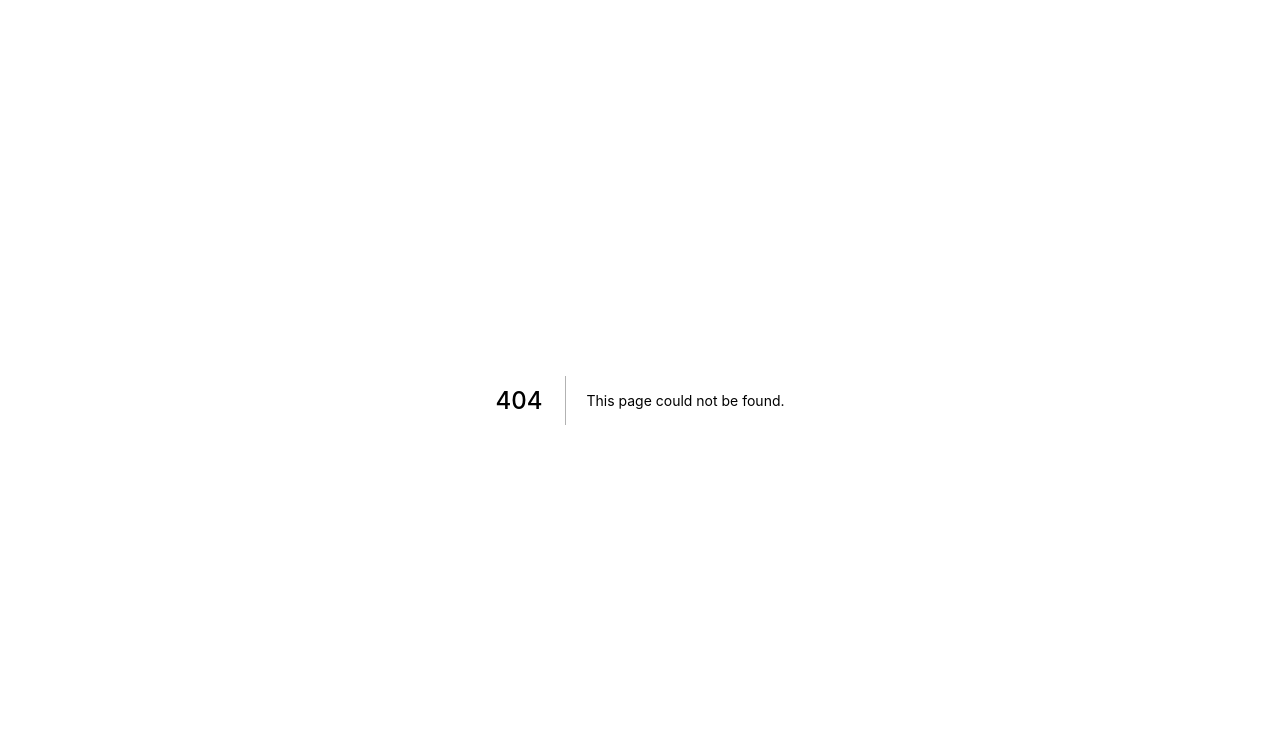
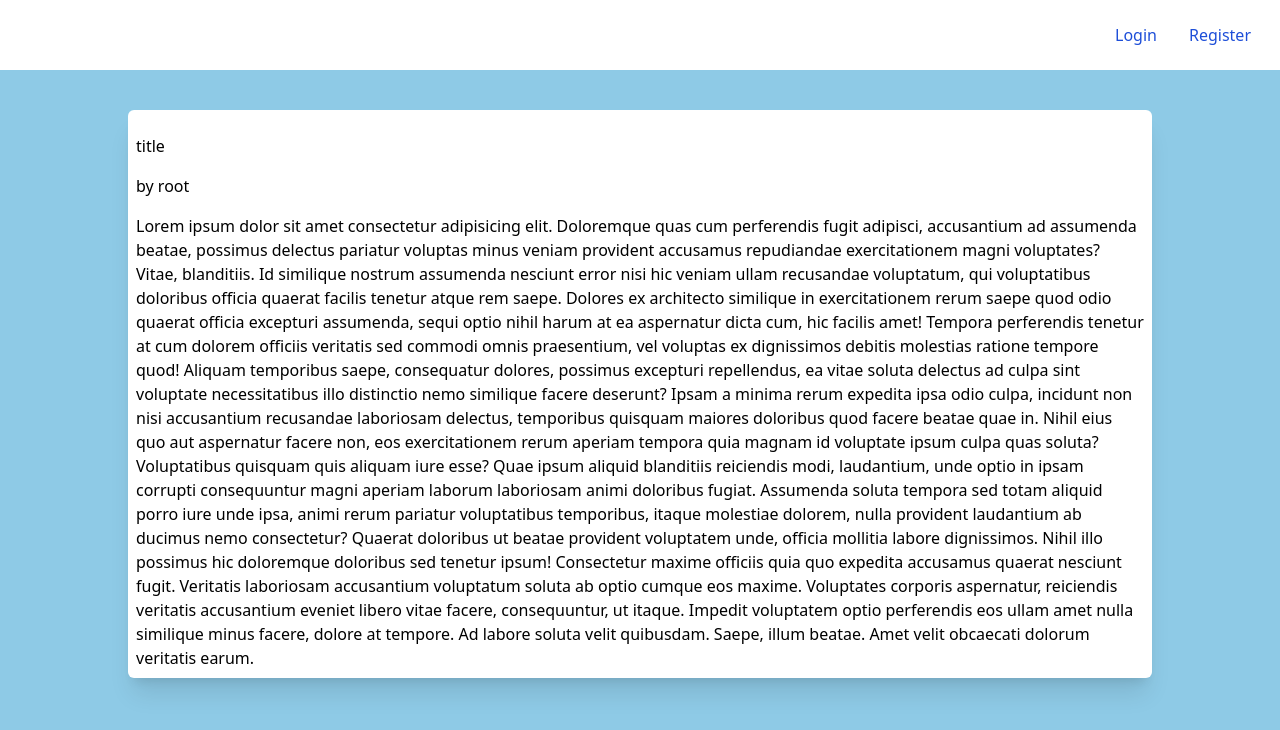
Before and after one commit to zYasser/DarkBlog, a Next.js app in the folder Front-End/: page /post/1 in a window 1280 px wide. Before the commit this address had no page. Shown: the top 730 px of the page. Built offline with nearby package versions, Linux system fonts and the light colour scheme; no server answers.

Commit message:
Designed page to display post by the id

```diff
--- a/Front-End/api/fetchPost.ts
+++ b/Front-End/api/fetchPost.ts
@@ -1,6 +1,7 @@
 import axios from "axios";
 
-export const fetchPost =  (page: number) => {
+export const fetchPost = (page: number) => {
+
   return axios({
     method: "get",
     url: `http://localhost:8080/api/post/posts?page=${page}`,
--- a/Front-End/api/me.ts
+++ b/Front-End/api/me.ts
@@ -1,9 +1,12 @@
 import axios from "axios";
 
-export const me =  () => {
+export const me = () => {
   return axios({
     method: "get",
     url: "http://localhost:8080/api/me",
     withCredentials: true,
+    headers: {
+      "Access-Control-Allow-Credentials": true,
+    },
   });
 };
--- a/Front-End/components/Navbar.tsx
+++ b/Front-End/components/Navbar.tsx
@@ -1,18 +1,21 @@
 import React, { useEffect, useState } from "react";
 import NextLink from "next/link";
+import { me } from "../api/me";
 interface NavBarProps {}
 
 export const NavBar: React.FC<NavBarProps> = ({}) => {
   const [user, setUser] = useState() as any;
-  // useEffect(() => {
-  //   const fetchUser = async () => {
-  //     const result = await me();
-  //     if (result.status === 200) {
-  //       setUser(result.data);
-  //     }
-  //   }
-  //   fetchUser();
-  // });
+  useEffect(() => {
+    const fetchUser = async () => {
+      const result = await me();
+      if (result.status === 200) {
+        setUser(result.data);
+        console.log(user);
+
+      }
+    }
+    fetchUser();
+  },[]);
 
   return (
     <div>
@@ -22,7 +25,7 @@ export const NavBar: React.FC<NavBarProps> = ({}) => {
             {user ? (
               <>
                 <h2 className="text-stone-50 font-loto 2xl:text-xl">
-                  {user.username}
+                  {user}
                 </h2>
               </>
             ) : (
--- a/Front-End/package.json
+++ b/Front-End/package.json
@@ -12,6 +12,7 @@
     "axios": "^0.27.2",
     "express": "^4.18.1",
     "formik": "^2.2.9",
+    "js-cookie": "^3.0.1",
     "next": "12.2.5",
     "react": "18.2.0",
     "react-dom": "18.2.0"
--- a/Front-End/pages/index.tsx
+++ b/Front-End/pages/index.tsx
@@ -1,14 +1,17 @@
 import NextLink from "next/link";
-import { useCallback, useEffect, useState } from "react";
+import { useEffect, useState } from "react";
 import { fetchPost } from "../api/fetchPost";
 import { LoadingAnimation } from "../components/LoadingAnimation";
 import { NavBar } from "../components/Navbar";
+import Cookies from "js-cookie";
 
 export default function Home() {
   const [posts, setPosts] = useState([]);
   const [fetch, setFetch] = useState(true);
   const [page, setPage] = useState(0);
   const [hasMore, setHasMore] = useState(true);
+  console.log(Cookies.get());
+
   const fetchPosts = () => {
     fetchPost(page)
       .then((result) => {
--- /dev/null
+++ b/Front-End/pages/post/[id].tsx
@@ -0,0 +1,61 @@
+import React from "react";
+import { NavBar } from "../../components/Navbar";
+import { useRouter } from "next/router";
+
+interface PostProps {}
+
+export const Post: React.FC<PostProps> = ({}) => {
+  const router = useRouter();
+  const { id } = router.query;
+  console.log(id);
+
+  return (
+    <div>
+      <NavBar />
+      <div className="w-4/5 items-center m-auto my-10 border-solid bg-white p-2 rounded-md shadow-xl">
+        <div className="my-4 ">
+          <h1 className="my-4">title</h1>
+          <h2>by root</h2>
+        </div>
+        <p>
+          Lorem ipsum dolor sit amet consectetur adipisicing elit. Doloremque
+          quas cum perferendis fugit adipisci, accusantium ad assumenda beatae,
+          possimus delectus pariatur voluptas minus veniam provident accusamus
+          repudiandae exercitationem magni voluptates? Vitae, blanditiis. Id
+          similique nostrum assumenda nesciunt error nisi hic veniam ullam
+          recusandae voluptatum, qui voluptatibus doloribus officia quaerat
+          facilis tenetur atque rem saepe. Dolores ex architecto similique in
+          exercitationem rerum saepe quod odio quaerat officia excepturi
+          assumenda, sequi optio nihil harum at ea aspernatur dicta cum, hic
+          facilis amet! Tempora perferendis tenetur at cum dolorem officiis
+          veritatis sed commodi omnis praesentium, vel voluptas ex dignissimos
+          debitis molestias ratione tempore quod! Aliquam temporibus saepe,
+          consequatur dolores, possimus excepturi repellendus, ea vitae soluta
+          delectus ad culpa sint voluptate necessitatibus illo distinctio nemo
+          similique facere deserunt? Ipsam a minima rerum expedita ipsa odio
+          culpa, incidunt non nisi accusantium recusandae laboriosam delectus,
+          temporibus quisquam maiores doloribus quod facere beatae quae in.
+          Nihil eius quo aut aspernatur facere non, eos exercitationem rerum
+          aperiam tempora quia magnam id voluptate ipsum culpa quas soluta?
+          Voluptatibus quisquam quis aliquam iure esse? Quae ipsum aliquid
+          blanditiis reiciendis modi, laudantium, unde optio in ipsam corrupti
+          consequuntur magni aperiam laborum laboriosam animi doloribus fugiat.
+          Assumenda soluta tempora sed totam aliquid porro iure unde ipsa, animi
+          rerum pariatur voluptatibus temporibus, itaque molestiae dolorem,
+          nulla provident laudantium ab ducimus nemo consectetur? Quaerat
+          doloribus ut beatae provident voluptatem unde, officia mollitia labore
+          dignissimos. Nihil illo possimus hic doloremque doloribus sed tenetur
+          ipsum! Consectetur maxime officiis quia quo expedita accusamus quaerat
+          nesciunt fugit. Veritatis laboriosam accusantium voluptatum soluta ab
+          optio cumque eos maxime. Voluptates corporis aspernatur, reiciendis
+          veritatis accusantium eveniet libero vitae facere, consequuntur, ut
+          itaque. Impedit voluptatem optio perferendis eos ullam amet nulla
+          similique minus facere, dolore at tempore. Ad labore soluta velit
+          quibusdam. Saepe, illum beatae. Amet velit obcaecati dolorum veritatis
+          earum.
+        </p>
+      </div>
+    </div>
+  );
+};
+export default Post;
--- a/Front-End/styles/styles.css
+++ b/Front-End/styles/styles.css
@@ -5,6 +5,10 @@
 
 @layer base {
   body {
-    @apply bg-gray-500;
+    @apply bg-[#8ecae6];
+    @apply bg-no-repeat;
+    @apply h-full;
+    @apply bg-fixed;
+
   }
 }
--- a/Front-End/tailwind.config.js
+++ b/Front-End/tailwind.config.js
@@ -4,6 +4,9 @@ module.exports = {
    darkMode: false, // or 'media' or 'class'
    theme: {
     extend: {
+      backgroundImage:{
+        "darkAndBlue":'linear-gradient(to left top, #051937, #002453, #002e70, #00398e, #0043ac);'
+      },
       fontFamily:{
         coolx:'Pacifico, cursive'
       } ,
```
Also changed, not shown: Front-End/api/fetchPostById.tsx (added, +8 -0 lines), Front-End/api/loginApi.ts (+11 -8 lines), 1 other file (tests, documents, lock files or other folders).
